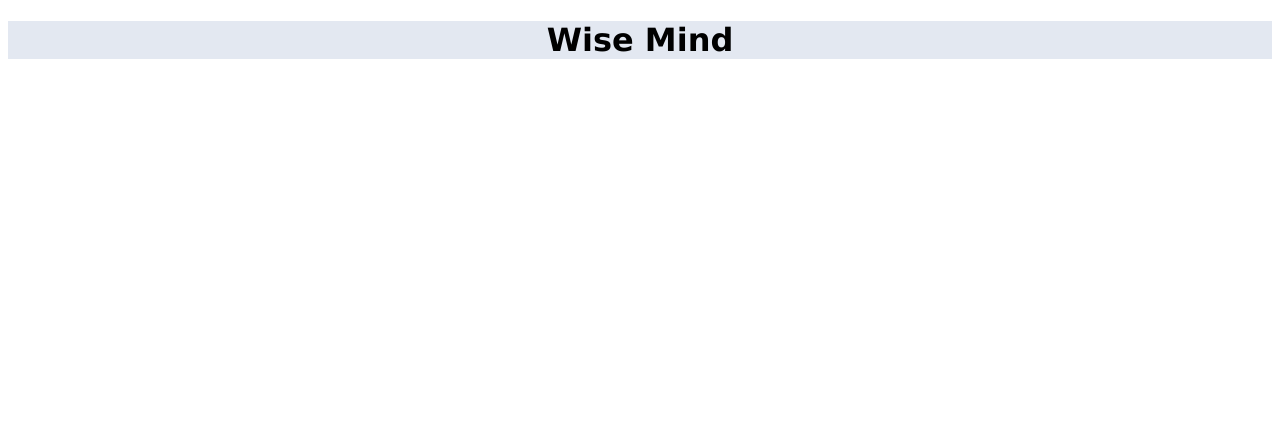
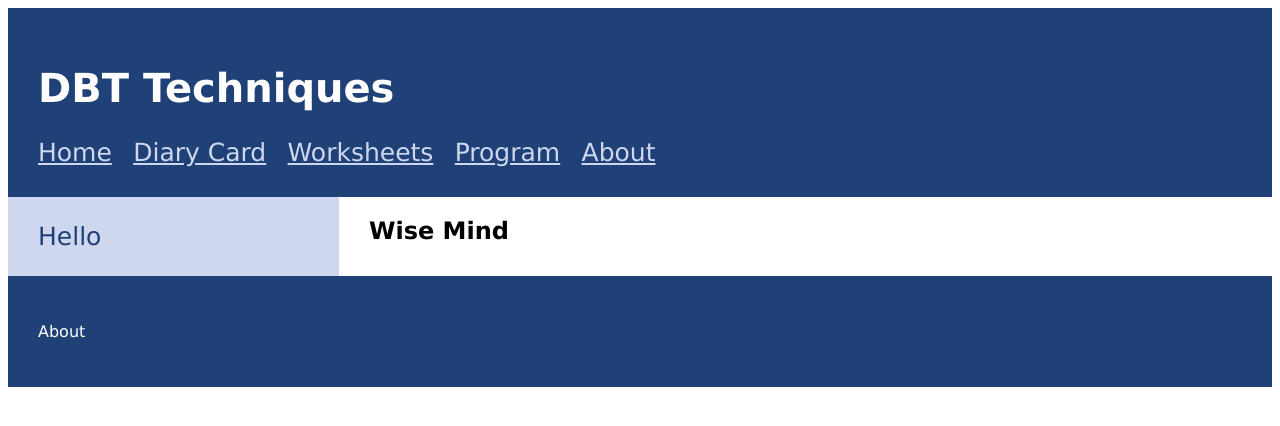
Before and after one commit to charlie6543/DBT, a plain HTML site: page wisemind.html in a window 1280 px wide. Drawn offline with Linux system fonts and the light colour scheme.

Commit message:
Adding style sheet and defining layout

```diff
--- /dev/null
+++ b/styles.css
@@ -0,0 +1,53 @@
+* {
+    box-sizing:border-box;
+}
+
+section{
+    display: -webkit-flex;
+    display: flex;
+}
+.header {
+    font-family:verdana;
+    background-color:rgb(31, 65, 120);
+    color:white;
+    padding:30px;
+    font-size: 125%;
+}
+.nav {
+    color:rgb(206, 215, 237);
+    font-size: 125%;
+    padding-right:15px;
+}
+.body {
+    -webkit-flex: 3;
+    -ms-flex: 3;
+    flex: 3;
+    font-family:verdana;
+    padding-left:30px
+}
+.sidebar {
+    -webkit-flex: 1;
+    -ms-flex: 1;
+    flex: 1;
+    font-family:verdana;
+    background-color:rgb(206, 215, 237);
+    color:rgb(31, 65, 120);
+    padding-left:30px;
+    font-size: 156.25%;
+}
+.selection {
+    background-color:rgb(74, 107, 188);
+    color:white;
+}
+.footer {
+    font-family:verdana;
+    background-color:rgb(31, 65, 120);
+    color:white;
+    padding:30px;
+}
+@media (max-width: 600px){
+    section{
+        -webkit-flex-direction: column;
+        flex-direction: column;
+    }
+}
--- a/wisemind.html
+++ b/wisemind.html
@@ -2,11 +2,31 @@
 <html lang="en">
 <head>
     <meta charset="UTF-8">
-    <meta http-equiv="X-UA-Compatible" content="IE=edge">
     <meta name="viewport" content="width=device-width, initial-scale=1.0">
     <title>DBT</title>
+    <link rel="stylesheet" href="styles.css">
 </head>
 <body>
-    <h1 style="font-family:verdana;background-color:rgb(227, 232, 241);text-align: center">Wise Mind</h1>
+    <div class="header">
+        <h1><strong>DBT Techniques</strong></h1>
+        <a href="index.html" class="nav">Home</a>
+        <a href="#" class="nav">Diary Card</a>
+        <a href="#" class="nav">Worksheets</a>
+        <a href="#" class="nav">Program</a>
+        <a href="#" class="nav">About</a>
+    </div>
+
+    <section>
+        <div class="sidebar">
+            <p>Hello</p>
+        </div>
+        <div class = "body">
+            <h1>Wise Mind</h1>
+        </div>
+    </section>
+
+    <div class="footer">
+        <p>About</p>
+    </div>
 </body>
 </html>
```
Also changed, not shown: index.html (+16 -7 lines).
